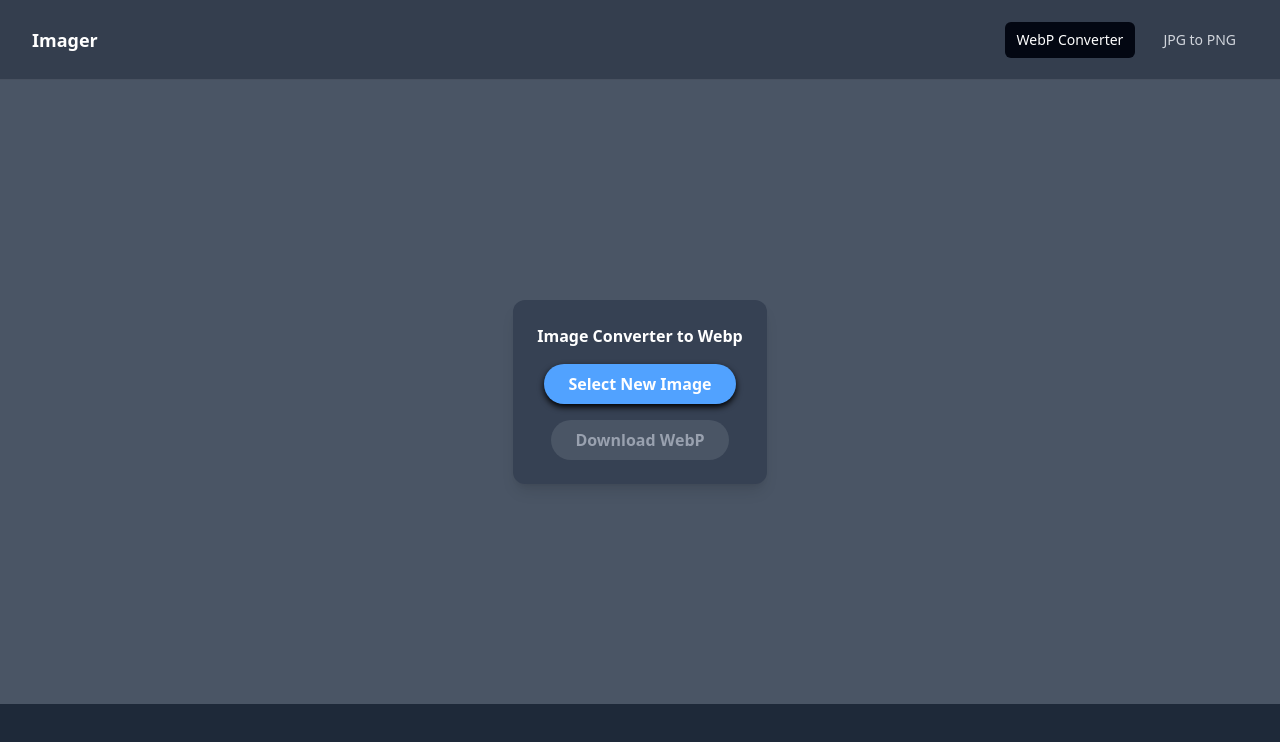
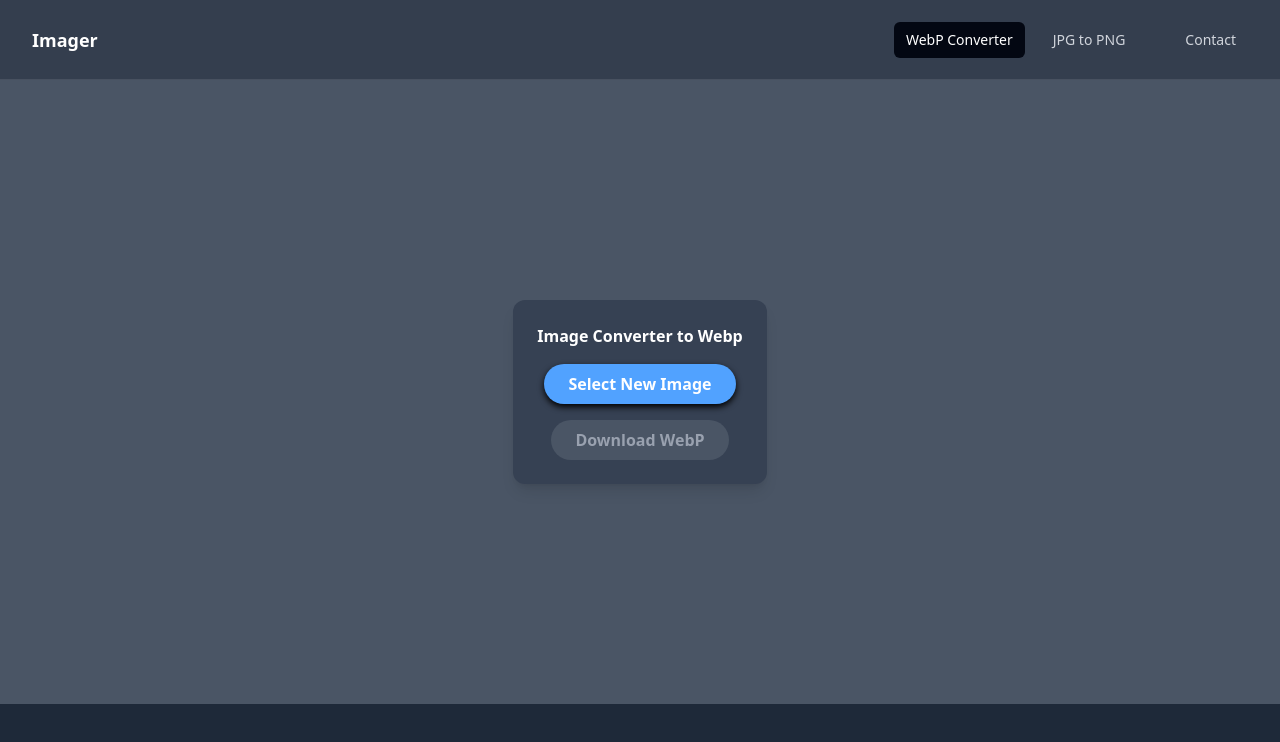
Before and after one commit to yogisyo16/imageConverter, a Vue app: page / in a window 1280 px wide. Shown: the top 742 px of the page. Built offline with nearby package versions, Linux system fonts and the light colour scheme.

Commit message:
Update: Add contact

```diff
--- a/src/App.vue
+++ b/src/App.vue
@@ -23,6 +23,12 @@ const currentPage = ref("webp");
             >
                 Coming Soon: JPG to PNG Converter!
             </div>
+            <div
+                v-else-if="currentPage === 'help'"
+                class="text-white font-bold"
+            >
+                Add more please
+            </div>
         </main>
 
         <footer class="p-4 bg-gray-800">
--- a/src/components/NavbarType.vue
+++ b/src/components/NavbarType.vue
@@ -51,6 +51,19 @@ const handlePageChange = (page: string) => {
                         >
                             JPG to PNG
                         </button>
+                        <div class="flex pl-5">
+                            <button
+                                @click="emit('change-page', 'jpg-png')"
+                                :class="[
+                                    currentPage === 'help'
+                                        ? 'bg-gray-950 text-white'
+                                        : 'text-gray-300 hover:bg-white/5 hover:text-white',
+                                ]"
+                                class="rounded-md px-3 py-2 text-sm font-medium transition-colors"
+                            >
+                                Contact
+                            </button>
+                        </div>
                     </div>
                 </div>
 
@@ -129,6 +142,17 @@ const handlePageChange = (page: string) => {
                     >
                         JPG to PNG
                     </button>
+                    <button
+                        @click="emit('change-page', 'jpg-png')"
+                        :class="[
+                            currentPage === 'help'
+                                ? 'bg-gray-950 text-white'
+                                : 'text-gray-300 hover:bg-white/5 hover:text-white',
+                        ]"
+                        class="rounded-md px-3 py-2 text-sm font-medium transition-colors"
+                    >
+                        Contact
+                    </button>
                 </div>
             </div>
         </transition>
```
